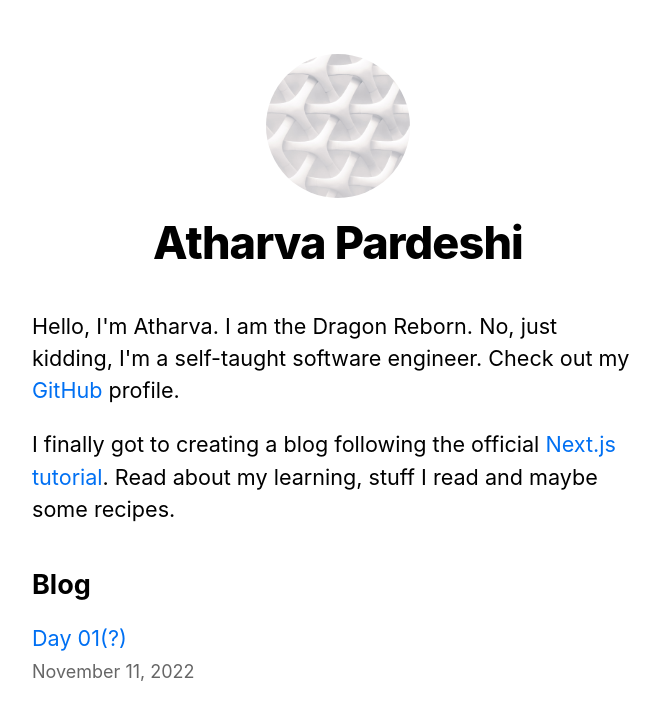
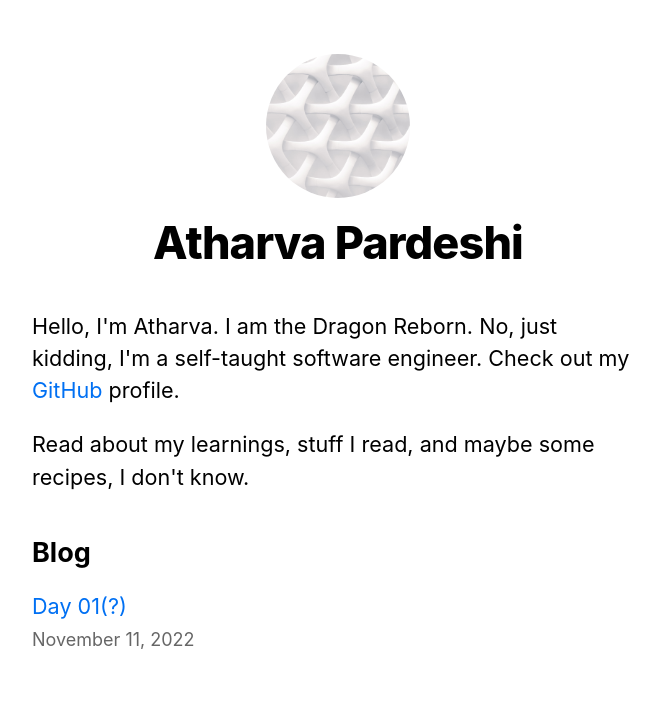
Before and after one commit to SazedWorldbringer/nextjs-blog, a Next.js app: page / in a window 1280 px wide. Shown: the top 720 px of the page, without its empty margins (302-962 px from the left). Built offline with nearby package versions, Linux system fonts and the light colour scheme.

Commit message:
feat: update index.js to typescript in index.tsx, update blog about

```diff
--- a/pages/index.js
+++ b/pages/index.tsx
@@ -1,20 +1,20 @@
 import Head from "next/head";
-import Link from "next/link";
-import Date from "../components/date";
 import Layout, { siteTitle } from "../components/layout";
 import utilStyles from "../styles/utils.module.css";
 import { getSortedPostsData } from "../lib/posts";
+import Link from "next/link";
+import Date from "../components/date";
+import { GetStaticProps } from 'next'
 
-export async function getStaticProps() {
-  const allPostsData = getSortedPostsData();
-  return {
-    props: {
-      allPostsData,
-    },
-  };
-}
-
-export default function Home({ allPostsData }) {
+export default function Home({
+  allPostsData
+}: {
+  allPostsData: {
+    date: string
+    title: string
+    id: string
+  }[]
+}) {
   return (
     <Layout home>
       <Head>
@@ -34,15 +34,7 @@ export default function Home({ allPostsData }) {
           profile.
         </p>
         <p>
-          I finally got to creating a blog following the official{" "}
-          <a
-            href="https://nextjs.org/learn/basics/create-nextjs-app"
-            target="_blank"
-            rel="noreferrer"
-          >
-            Next.js tutorial
-          </a>
-          . Read about my learning, stuff I read and maybe some recipes.
+          Read about my learnings, stuff I read, and maybe some recipes, I don't know.
         </p>
       </section>
       <section className={`${utilStyles.headingMd} ${utilStyles.padding1px}`}>
@@ -62,3 +54,12 @@ export default function Home({ allPostsData }) {
     </Layout>
   );
 }
+
+export const getStaticProps: GetStaticProps = async () => {
+  const allPostsData = getSortedPostsData();
+  return {
+    props: {
+      allPostsData,
+    },
+  };
+}
```
